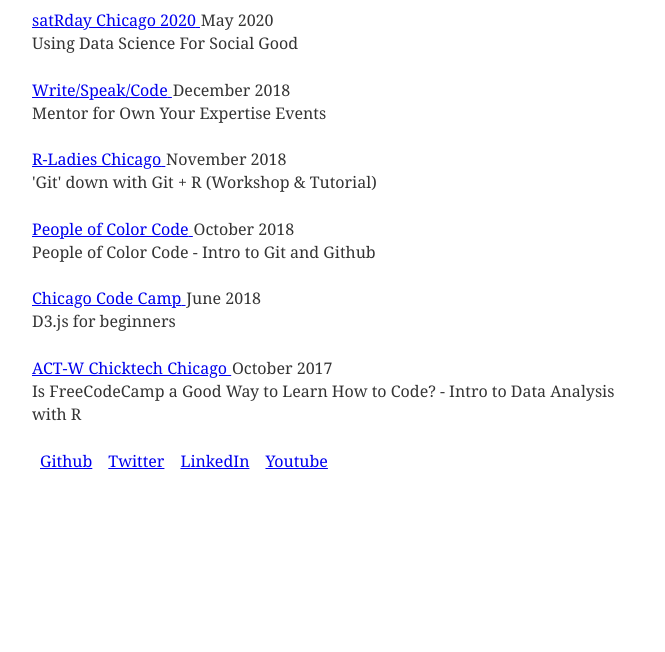
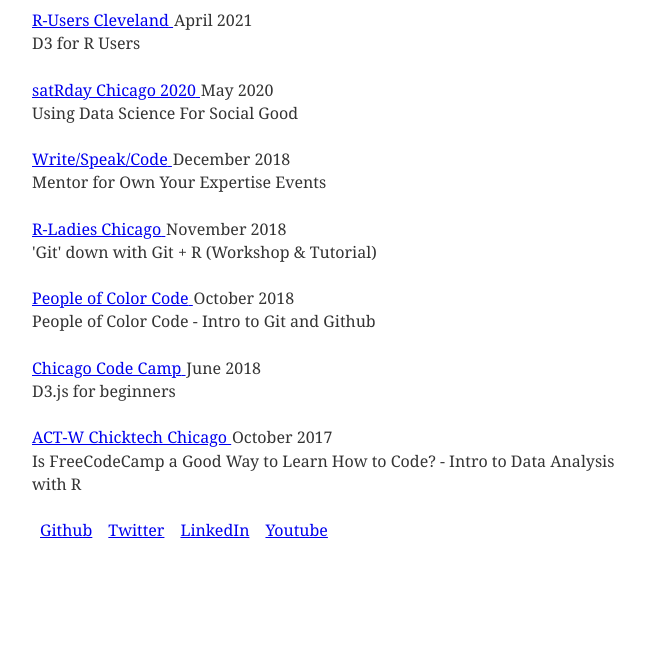
Before and after one commit to zaynaib/gatsby_site, a Gatsby site: page / in a window 1280 px wide. Shown: the part 148-800 px from the top of the page, without its empty margins (299-964 px from the left). Built offline with nearby package versions, Linux system fonts and the light colour scheme; Gatsby itself is replaced by a stand-in of ours.

```diff
--- a/src/pages/index.js
+++ b/src/pages/index.js
@@ -7,6 +7,7 @@
 export default function Home() {
   return (
     <Layout>
+      <Talk month="April" year= "2021" link="https://www.meetup.com/Cleveland-UseR-Group/events/276353088/" name="R-Users Cleveland" description= "D3 for R Users"/>
       <Talk month="May" year= "2020" link="https://chicago2020.satrdays.org/" name="satRday Chicago 2020" description= "Using Data Science For Social Good"/>
       <Talk month="December" year= "2018" link="https://www.meetup.com/WriteSpeakCode-Chicago/events/256192666/" name="Write/Speak/Code" description= "Mentor for Own Your Expertise Events"/>
       <Talk month="November" year= "2018" link="https://www.meetup.com/rladies-chicago/events/255727048/" name="R-Ladies Chicago" description= "'Git' down with Git + R (Workshop & Tutorial)"/>
```
